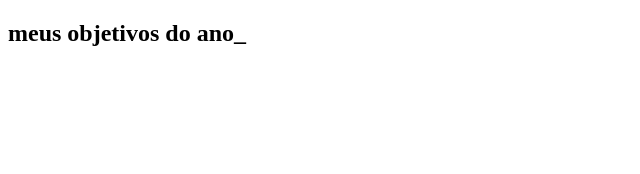
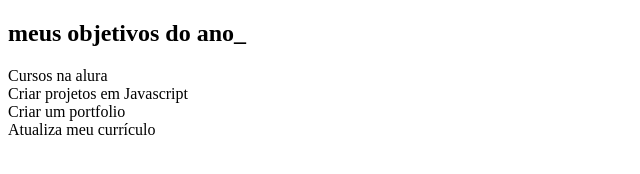
Before and after one commit to daymedeiro/p3em-projeto-de-vida-, a plain HTML site: page index.html in a window 1280 px wide. Shown: the whole page, without its empty margins (0-640 px from the left). Drawn offline with Linux system fonts and the light colour scheme.

Commit message:
03042024

```diff
--- a/index.html
+++ b/index.html
@@ -4,13 +4,16 @@
     <meta charset="UTF-8">
     <meta name="viewport" content="width=device-width, initial-scale=1.0">
     <title>meus objetvos do ano</title>
+    <link rel="stylesheet" href="style.css">
 </head>
 <body>
   <section class="conteudo-principal">
     <h2 class="titulo-principal">meus objetivos do ano_</h2>
-    <div class="botoe
-
-
+    <div class="botoes">
+      <div class="botoes">Cursos na alura</div>
+      <div class="botoes">Criar projetos em Javascript</div>
+      <div class="botoes">Criar um portfolio</div>
+      <div class="botoes">Atualiza meu currículo</div>
     </div>
 
   </section>
--- a/style.css
+++ b/style.css
@@ -0,0 +1,8 @@
+:root{
+    --cor-de-fundo:#232121;
+    --verde: #98cbec;
+    --branco: #10aaaa;
+    --botao-ativo: #bcbbc7;
+    --botao-inativo: #rbga(58, 55, 94, 0.5);
+    --texto-fundo
+}
```
